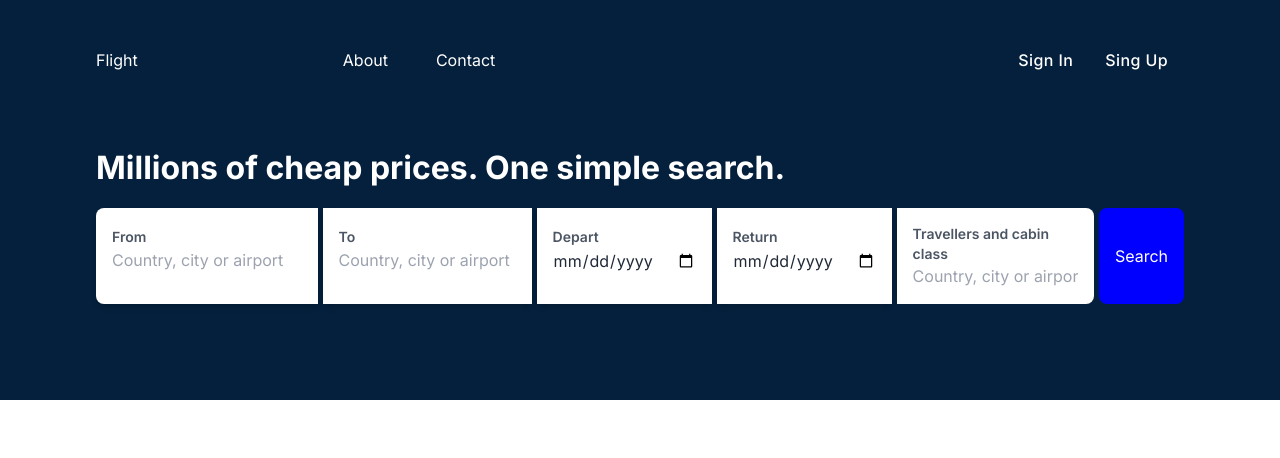
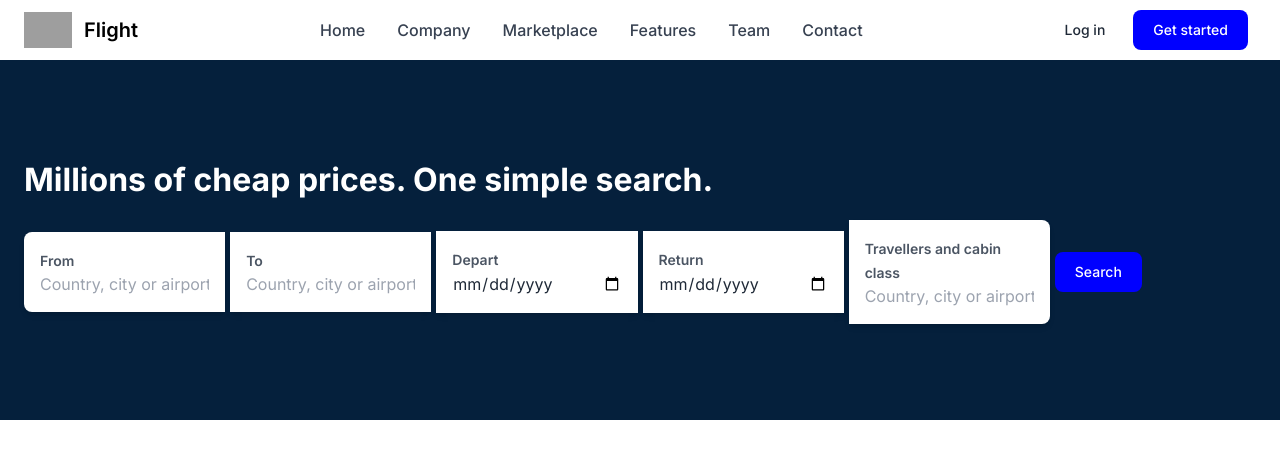
Before and after one commit to issc-Swapnil/nextjs-app-router, a Next.js app: page / in a window 1280 px wide. Shown: the top 458 px of the page. Built offline with nearby package versions, Linux system fonts and the light colour scheme; grey boxes are pictures that could not be loaded.

Commit message:
UI Fixes

```diff
--- a/src/app/components/Header.tsx
+++ b/src/app/components/Header.tsx
@@ -4,9 +4,8 @@ import Link from "next/link";
 
 const Header = () => {
 
-        // header state
     const [isActive, setIsActive] = useState<boolean>(false);
-
+    const [collapse, setCollapse] = useState<boolean>(false)
     // event listener
     useEffect(() => {
         const handleScroll = () => {
@@ -20,64 +19,58 @@ const Header = () => {
         };
     }, []);
 
+    const handleCollapse = () => {
+        setCollapse(!collapse)
+    }
+
     return (
         <>
-            <header
-                  className={`${isActive ? "bg-white shadow-md" : "bg-none py-6 text-white"
-                } fixed w-full z-10 lg:px-8 transition-all`}
-                // className="fixed top-0 w-full  z-30 bg-white-500 transition-all shadow-md pt-0 pt-4"
-            >
-                <nav className="max-w-screen-xl px-6 sm:px-8 lg:px-16 mx-auto grid grid-flow-col py-3 sm:py-4">
-                    <div className="col-start-1 col-end-2 flex items-center">
-                        <h3>Flight</h3>
+            <header>
+                <nav className="bg-white border-gray-200 px-4 lg:px-6 py-2.5">
+                    <div className="flex flex-wrap justify-between items-center mx-auto max-w-screen-xl">
+                        <Link href="/" className="flex items-center">
+                            <img src="https://flowbite.com/docs/images/logo.svg" className="mr-3 h-6 sm:h-9" alt="Logo" />
+                            <span className="self-center text-xl font-semibold whitespace-nowrap ">Flight</span>
+                        </Link>
+                        <div className="flex items-center lg:order-2">
+                            <Link href="/login" className="text-gray-800  hover:bg-gray-50 focus:ring-4 focus:ring-gray-300 font-medium rounded-lg text-sm px-4 lg:px-5 py-2 lg:py-2.5 mr-2 focus:outline-none">Log in</Link>
+                            <Link href="#" className="text-white bg-[#0000ff] focus:ring-4 focus:ring-[#0000ff] font-medium rounded-lg text-sm px-4 lg:px-5 py-2 lg:py-2.5 mr-2 focus:outline-none">Get started</Link>
+                            <button data-collapse-toggle="mobile-menu-2" type="button"
+                                onClick={handleCollapse}
+                                className="inline-flex items-center p-2 ml-1 text-sm text-gray-500 rounded-lg lg:hidden
+                                hover:bg-gray-100 focus:outline-none focus:ring-2 focus:ring-gray-200"
+                                aria-controls="mobile-menu-2"
+                                aria-expanded="false">
+                                <span className="sr-only">Open main menu</span>
+                                <svg className="w-6 h-6" fill="currentColor" viewBox="0 0 20 20" xmlns="http://www.w3.org/2000/svg"><path fill-rule="evenodd" d="M3 5a1 1 0 011-1h12a1 1 0 110 2H4a1 1 0 01-1-1zM3 10a1 1 0 011-1h12a1 1 0 110 2H4a1 1 0 01-1-1zM3 15a1 1 0 011-1h12a1 1 0 110 2H4a1 1 0 01-1-1z" clip-rule="evenodd"></path></svg>
+                                <svg className="hidden w-6 h-6" fill="currentColor" viewBox="0 0 20 20" xmlns="http://www.w3.org/2000/svg"><path fill-rule="evenodd" d="M4.293 4.293a1 1 0 011.414 0L10 8.586l4.293-4.293a1 1 0 111.414 1.414L11.414 10l4.293 4.293a1 1 0 01-1.414 1.414L10 11.414l-4.293 4.293a1 1 0 01-1.414-1.414L8.586 10 4.293 5.707a1 1 0 010-1.414z" clip-rule="evenodd"></path></svg>
+                            </button>
                         </div>
-                    <ul className="hidden lg:flex col-start-4 col-end-8 text-black-500  items-center">
-                        <Link
-                            href="/about"
-                            className="px-4 py-2 mx-2 cursor-pointer animation-hover inline-block relative text-black-500 hover:text-orange-500 a"
-                        >
-                            About
-                        </Link>
-                        <Link
-                            href="/contact"
-                            className="px-4 py-2 mx-2 cursor-pointer animation-hover inline-block relative text-black-500 hover:text-orange-500 a"
-                        >
-                            Contact
-                        </Link>
+                        <div className={`${!collapse ? 'hidden' : 'block'} justify-between items-center w-full lg:flex lg:w-auto lg:order-1`} id="mobile-menu-2">
+                            <ul className="flex flex-col mt-4 font-medium lg:flex-row lg:space-x-8 lg:mt-0">
+                                <li>
+                                    <Link href="#" className="block py-2 pr-4 pl-3 t text-gray-700 border-b border-gray-100 hover:bg-gray-50 lg:hover:bg-transparent lg:border-0 lg:hover:text-[#0000ff] lg:p-0" aria-current="page">Home</Link>
+                                </li>
+                                <li>
+                                    <Link href="#" className="block py-2 pr-4 pl-3 text-gray-700 border-b border-gray-100 hover:bg-gray-50 lg:hover:bg-transparent lg:border-0 lg:hover:text-[#0000ff] lg:p-0">Company</Link>
+                                </li>
+                                <li>
+                                    <Link href="#" className="block py-2 pr-4 pl-3 text-gray-700 border-b border-gray-100 hover:bg-gray-50 lg:hover:bg-transparent lg:border-0 lg:hover:text-[#0000ff] lg:p-0">Marketplace</Link>
+                                </li>
+                                <li>
+                                    <Link href="#" className="block py-2 pr-4 pl-3 text-gray-700 border-b border-gray-100 hover:bg-gray-50 lg:hover:bg-transparent lg:border-0 lg:hover:text-[#0000ff] lg:p-0">Features</Link>
+                                </li>
+                                <li>
+                                    <Link href="#" className="block py-2 pr-4 pl-3 text-gray-700 border-b border-gray-100 hover:bg-gray-50 lg:hover:bg-transparent lg:border-0 lg:hover:text-[#0000ff] lg:p-0">Team</Link>
+                                </li>
+                                <li>
+                                    <Link href="#" className="block py-2 pr-4 pl-3 text-gray-700 border-b border-gray-100 hover:bg-gray-50 lg:hover:bg-transparent lg:border-0 lg:hover:text-[#0000ff] lg:p-0">Contact</Link>
+                                </li>
                             </ul>
-                    <div className="col-start-10 col-end-12 font-medium flex justify-end items-center">
-                        <Link href="/" className="text-black-600 mx-2 sm:mx-4 capitalize tracking-wide hover:text-orange-500 transition-all">
-                            Sign In
-                        </Link>
-                        <Link href="/" className="text-black-600 mx-2 sm:mx-4 capitalize tracking-wide hover:text-orange-500 transition-all">
-
-                            Sing Up
-                        </Link>
+                        </div>
                     </div>
                 </nav>
             </header>
-            {/* Mobile Navigation */}
-
-            <nav className="fixed lg:hidden bottom-0 left-0 right-0 z-20 px-4 sm:px-8 shadow-t ">
-                <div className="bg-white-500 sm:px-3">
-                    <ul className="flex w-full justify-between items-center text-black-500">
-                    <Link
-                            href="/about"
-                            className="px-4 py-2 mx-2 cursor-pointer animation-hover inline-block relative text-black-500 hover:text-orange-500 a"
-                        >
-                            About
-                        </Link>
-                        <Link
-                            href="/contact"
-                            className="px-4 py-2 mx-2 cursor-pointer animation-hover inline-block relative text-black-500 hover:text-orange-500 a"
-                        >
-                            Contact
-                        </Link>
-
-                    </ul>
-                </div>
-            </nav>
-            {/* End Mobile Navigation */}
         </>
     );
 };
--- a/src/app/components/searchBox.tsx
+++ b/src/app/components/searchBox.tsx
@@ -12,7 +12,7 @@ const FlightSearchBar = () => {
     };
 
     return (
-        <div className="flex  gap-[5px] relative w-full flex-no-wrap">
+        <div className="grid grid-cols-1 gap-[5px] w-full relative items-center  sm:grid-cols-2 md:grid-cols-6">
             <div className="bg-white p-4 rounded-l-lg shadow-md cursor-pointer">
                 <label htmlFor="autosuggest" className="text-gray-600 text-sm font-semibold py-2 pointer-events-none">From</label>
                 <input
@@ -61,8 +61,8 @@ const FlightSearchBar = () => {
                     <div className="p-2 cursor-pointer hover:bg-gray-100">Suggestion 1</div>
                 </div> */}
             </div>
-            <div className="bg-white p-4 flex-grow rounded-r-lg">
-                <label className='block text-gray-600 text-sm font-semibold leading-5 w-full'> Travellers and cabin class</label>
+            <div className="bg-white p-4 shadow-md cursor-pointer rounded-r-lg">
+                <label htmlFor="autosuggest" className="text-gray-600 text-sm font-semibold py-2 pointer-events-none"> Travellers and cabin class</label>
                 <input
                     id="autosuggest"
                     type="text"
@@ -73,7 +73,10 @@ const FlightSearchBar = () => {
                     <div className="p-2 cursor-pointer hover:bg-gray-100">Suggestion 1</div>
                 </div> */}
             </div>
-            <button className='bg-[#0000ff] p-4 text-white rounded-lg'>Search</button>
+            <div>
+                <button className='text-white bg-[#0000ff] focus:ring-4 focus:ring-[#0000ff] font-medium rounded-lg text-sm px-4
+                lg:px-5 py-2 lg:py-2.5 mr-2 focus:outline-none'>Search</button>
+            </div>
         </div>
 
     );
--- a/src/app/page.tsx
+++ b/src/app/page.tsx
@@ -43,8 +43,8 @@ export default function Home() {
 
   return (
     <main>
-      <div className=" bg-[#05203c] p-24">
-        <div className="mt-12">
+      <div className=" bg-[#05203c] px-4 lg:px-6 py-24">
+        <div className="mx-auto max-w-screen-xl">
           <h1 className='text-white mb-4 text-[2rem] font-[700]'>Millions of cheap prices. One simple search.</h1>
           <SearchBox />
         </div>
```
Lines whose indentation alone changed are shown as unchanged.
